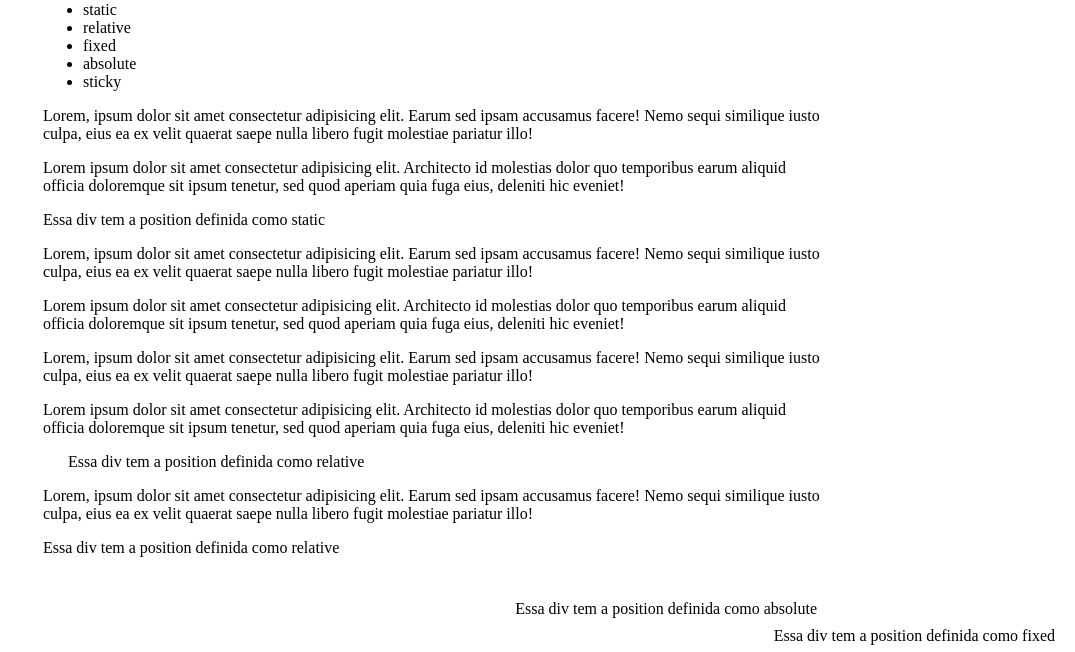
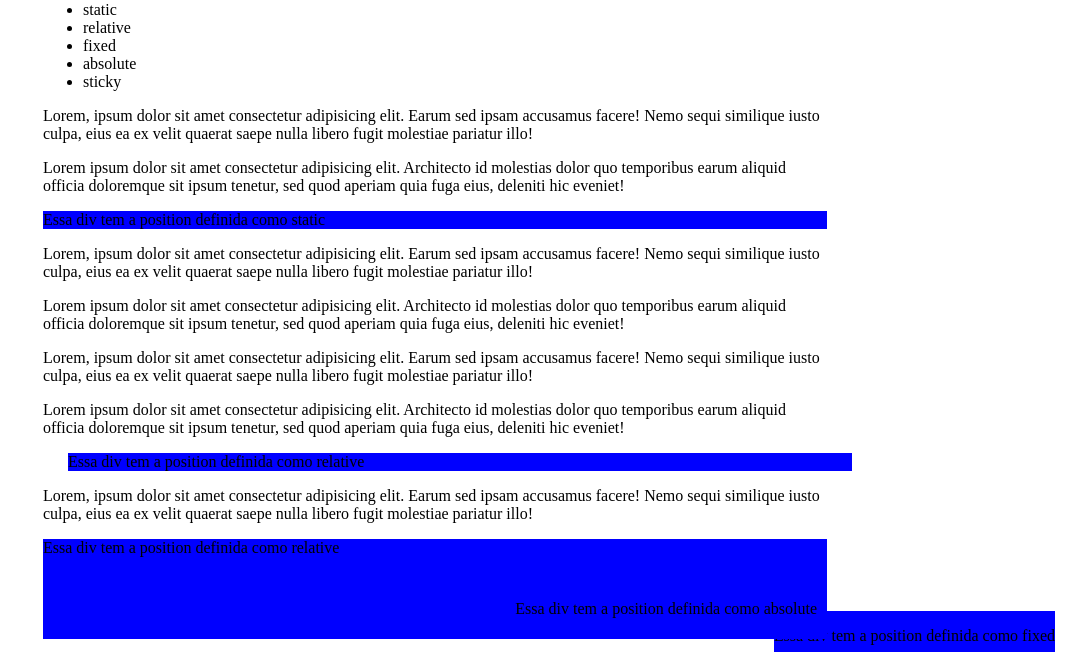
Before and after one commit to VeineHellen/testes-position, a plain HTML site: page index.html in a window 1280 px wide. Shown: the part 119-771 px from the top of the page, without its empty margins (205-1280 px from the left). Drawn offline with Linux system fonts and the light colour scheme.

Commit message:
ddfdfssdf

```diff
--- a/style.css
+++ b/style.css
@@ -6,32 +6,38 @@
 
 .exemplo-static {
     position: static;
+    background-color: blue;
 }
 
 .exemplo-fixed {
     position: fixed;
     bottom: 20px;
     right: 20px;
+    background-color: blue;
 }
 
 .exemplo-relative {
     position: relative;
     left: 25px;
+    background-color: blue;
 }
 
 .exemplo-relative-02 {
     position: relative;
     height: 100px;
+    background-color: blue;
 }
 
 .exemplo-absolute {
     position: absolute;
     right: 10px;
     bottom: 5px;
+    background-color: blue;
 }
 
 .exemplo-sticky {
     position: sticky;
     bottom: 0;
     top: 0;
+    background-color: blue;
 }
```
